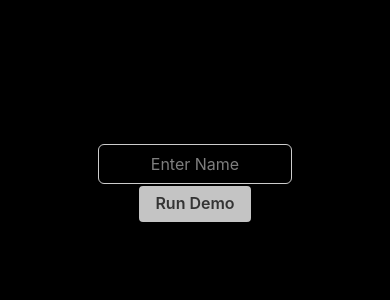
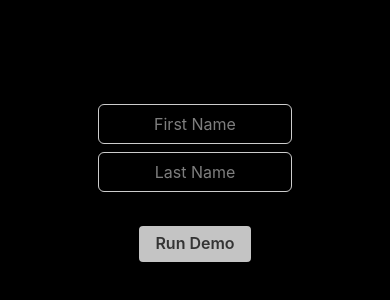
Before and after one commit to schaxmann/natta-fiverr, a Next.js app: page / in a window 390 px wide. Shown: the part 238-538 px from the top of the page. Built offline with nearby package versions, Linux system fonts and the light colour scheme.

Commit message:
Adds /ast name input and responsive username

```diff
--- a/components/AppView.tsx
+++ b/components/AppView.tsx
@@ -11,8 +11,10 @@ import { withTheme } from "@emotion/react";
 
 const AppView = () => {
   const [runDemo, setRunDemo] = useState(true);
-  const [textInput, setTextInput] = useState("");
+  const [firstNameInput, setFirstNameInput] = useState("");
+  const [lastNameInput, setLastNameInput] = useState("");
   const [username, setUsername] = useState("");
+  const [buttonDisabled, setButtonDisabled] = useState(true);
 
   const videoEl = useRef(null);
 
@@ -30,6 +32,15 @@ const AppView = () => {
         });
     }
   }, [videoEl, runDemo]);
+
+  useEffect(() => {
+    if (firstNameInput.length === 0 || lastNameInput.length === 0) {
+      setButtonDisabled(true);
+    }
+    if (lastNameInput.length > 0) {
+      setButtonDisabled(false);
+    }
+  }, [firstNameInput, lastNameInput]);
 
   return (
     <Box
@@ -51,19 +62,30 @@ const AppView = () => {
           direction="column"
         >
           <Input
-            display="block"
             width="50%"
-            placeholder="Enter Name"
+            placeholder="First Name"
             textAlign="center"
             textColor="white"
             onChange={(e) => {
-              setTextInput(e.target.value);
+              setFirstNameInput(e.target.value);
+            }}
+          />
+          <Input
+            mt="0.5rem"
+            width="50%"
+            placeholder="Last Name"
+            textAlign="center"
+            textColor="white"
+            onChange={(e) => {
+              setLastNameInput(e.target.value);
             }}
           />
           <Button
+            disabled={buttonDisabled}
             colorScheme="gray"
             color="var(--chakra-colors-gray-800)"
             border="2px solid black"
+            mt="2rem"
             _hover={{
               color: "white",
               backgroundColor: "black",
@@ -71,7 +93,7 @@ const AppView = () => {
             }}
             onClick={() => {
               setRunDemo(false);
-              setUsername(textInput);
+              setUsername(`${firstNameInput} ${lastNameInput[0]}.`);
             }}
           >
             Run Demo
```
